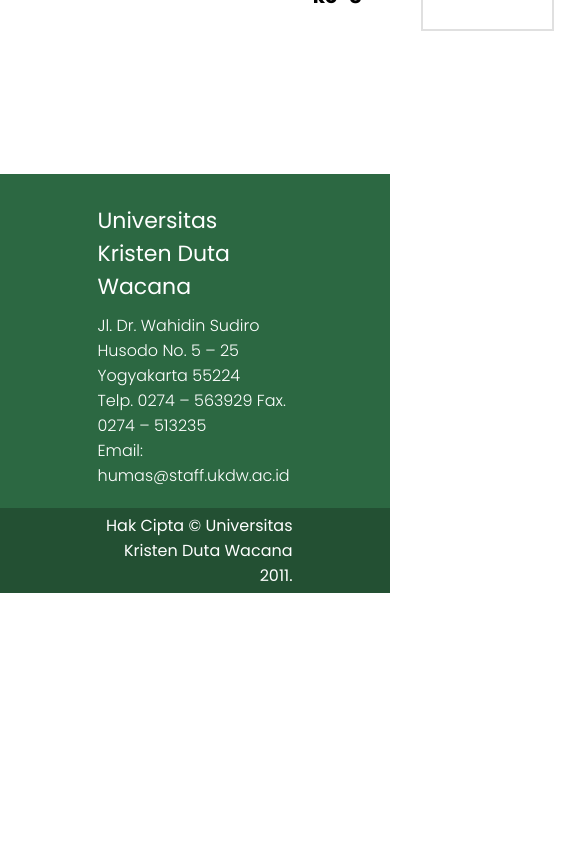
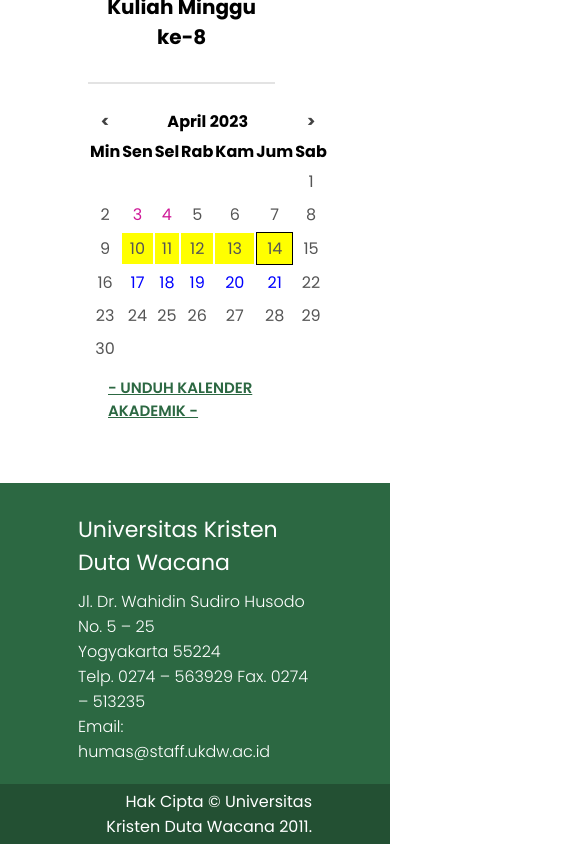
Before and after one commit to tiandreassibua/eclass_ukdw, a plain HTML site: page index.html in a window 390 px wide. Shown: the part 949-1793 px from the top of the page, 580 px wide, since content can reach past the window. Before the commit the page ends 1542 px from the top, so only its background shows below. Drawn offline with Linux system fonts and the light colour scheme.

Commit message:
fixing responsive container width for mobile and tablets

```diff
--- a/css/style.css
+++ b/css/style.css
@@ -1,9 +1,9 @@
-@import url('https://fonts.googleapis.com/css2?family=Poppins:wght@300;400;500;600;700&display=swap');
+@import url("https://fonts.googleapis.com/css2?family=Poppins:wght@300;400;500;600;700&display=swap");
 
 * {
     margin: 0;
     padding: 0;
-    font-family: 'Poppins', sans-serif;
+    font-family: "Poppins", sans-serif;
     box-sizing: border-box;
 }
 
@@ -49,7 +49,7 @@
 }
 
 .main__wrapper {
-    margin: 143px 0px;
+    margin: 149.5px 0px;
 }
 
 hr {
@@ -121,7 +121,7 @@
 .login__wrapper {
     height: 100%;
     padding: 20px;
-    border: 2px solid #e0e0e0 ;
+    border: 2px solid #e0e0e0;
 }
 
 .login__wrapper > span {
@@ -154,6 +154,15 @@
     margin-left: 69%;
 }
 
+.table__wrapper > a {
+    font-weight: 600;
+    font-size: 15px;
+    display: inline-block;
+    margin-top: 10px;
+    margin-left: 20px;
+    color: #2c6842;
+}
+
 .text__red {
     color: #cf1797;
 }
@@ -178,9 +187,12 @@
 
 .input {
     width: 100%;
+    padding: 0 5px;
 }
 
-.list_agenda, .tanggal_agenda, .agenda {
+.list_agenda,
+.tanggal_agenda,
+.agenda {
     margin: 10px 0;
 }
 
@@ -218,3 +230,35 @@
     text-align: right;
     padding: 5px 0;
 }
+
+@media only screen and (max-width: 755px) {
+    .container {
+        width: 80%;
+    }
+
+    .main__wrapper {
+        margin: 50px 0;
+    }
+
+    .main__content {
+        /* flex-direction: row; */
+        flex-direction: column-reverse;
+    }
+}
+
+@media only screen and (max-width: 1150px) {
+    .container {
+        width: 60%;
+    }
+    .main__wrapper {
+        margin: 50px 0;
+    }
+
+    .main__content {
+        /* flex-direction: row; */
+        flex-direction: column-reverse;
+    }
+    .hide {
+        display: none;
+    }
+}
--- a/index.html
+++ b/index.html
@@ -12,9 +12,9 @@
             <div class="header__wrapper container">
                 <div class="header__left">
                     <a href="https://ukdw.ac.id" target="_blank">Universitas Kristen Duta Wacana</a>
-                    <a href="https://eclass.ukdw.ac.id">e-class</a>
+                    <a href="https://eclass.ukdw.ac.id" class="hide">e-class</a>
                 </div>
-                <a href="">eclass.ukdw.ac.id</a>
+                <a href="" class="hide">eclass.ukdw.ac.id</a>
             </div>
         </header>
         <section class="section__logo">
@@ -93,6 +93,7 @@
                             </tr>
                         </tbody>
                     </table>
+                    <a href="">- UNDUH KALENDER AKADEMIK -</a>
                 </div>
                 <div>
                     <small class="list_agenda">Daftar agenda - April 2023</small>
```
